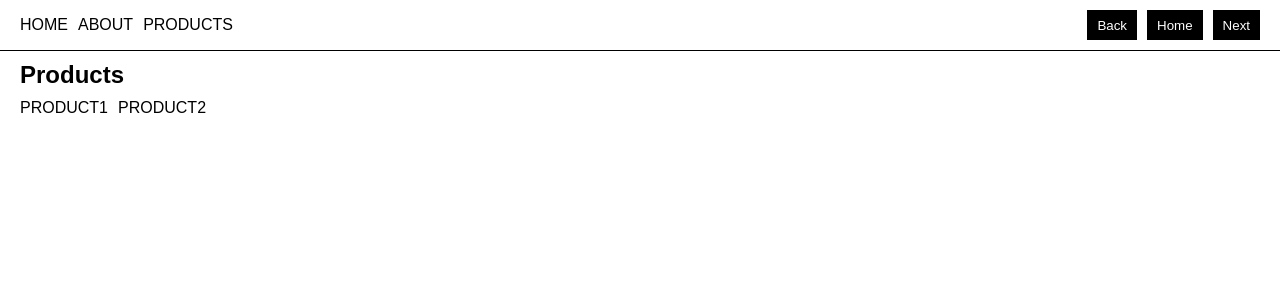
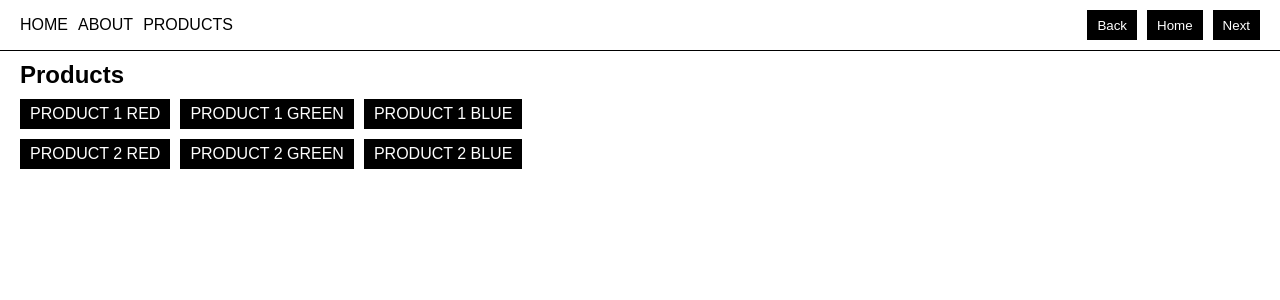
Before and after one commit to jonascavalcante/react-router, a React (Create React App) app: page /products in a window 1280 px wide. Shown: the top 300 px of the page. Built offline with nearby package versions, Linux system fonts and the light colour scheme; the HTML template or start-up script is replaced by a standard one.

Commit message:
feat: add useSearchParams

```diff
--- a/src/pages/Products/index.js
+++ b/src/pages/Products/index.js
@@ -13,10 +13,19 @@ const Products = () => {
         <h1>Products</h1>
 
         <nav className={styles.nav}>
+
           <ul>
-            <li><Link to='/Products/1'>Product1</Link></li>
-            <li><Link to='/Products/2'>Product2</Link></li>
+            <li><Link to='/Products/1?color=red'>Product 1 red</Link></li>
+            <li><Link to='/Products/1?color=green'>Product 1 green</Link></li>
+            <li><Link to='/Products/1?color=blue'>Product 1 blue</Link></li>
           </ul>
+
+          <ul>
+            <li><Link to='/Products/2?color=red'>Product 2 red</Link></li>
+            <li><Link to='/Products/2?color=green'>Product 2 green</Link></li>
+            <li><Link to='/Products/2?color=blue'>Product 2 blue</Link></li>
+          </ul>
+
         </nav>
 
       </div>
--- a/src/pages/Products/styles.module.css
+++ b/src/pages/Products/styles.module.css
@@ -1,6 +1,12 @@
 .container {
   padding: 10px 20px;
 
+  display: flex;
+  flex-direction: column;
+  gap: 10px;
+}
+
+.nav {
   display: flex;
   flex-direction: column;
   gap: 10px;
@@ -16,11 +22,16 @@
 }
 
 .nav a {
+  width: fit-content;
+  height: 30px;
+  padding: 0 10px;
+
+  display: grid;
+  place-items: center;
+
   text-transform: uppercase;
   text-decoration: none;
-  color: black;
+
+  color: white;
+  background-color: black;
 }
-
-.nav a:hover {
-  text-decoration: underline;
-}
--- a/src/pages/Products/subpages/Product/index.js
+++ b/src/pages/Products/subpages/Product/index.js
@@ -1,4 +1,4 @@
-import { useParams } from "react-router-dom";
+import { useParams, useSearchParams } from "react-router-dom";
 
 import styles from "./styles.module.css";
 
@@ -7,12 +7,34 @@ import { Header } from "../../../../components";
 const Product = () => {
 
   const paramns = useParams();
+  const [searchParamns, setSearchParamns] = useSearchParams();
+
+  let color = searchParamns.get('color');
+
+  const handleSearchParams = (color) => {
+    searchParamns.set('color', color);
+    setSearchParamns(searchParamns);
+  }
 
   return (
     <section>
       <Header />
       <div className={styles.container}>
-        <h2>Product{paramns.id}</h2>
+
+        <nav>
+          <ul>
+            <li><button onClick={() => handleSearchParams('red')}>Red</button></li>
+            <li><button onClick={() => handleSearchParams('green')}>Green</button></li>
+            <li><button onClick={() => handleSearchParams('blue')}>Blue</button></li>
+          </ul>
+        </nav>
+
+        <h2 style={{ color: `${color}` }}>
+          Product: {paramns.id}
+          <br />
+          Color: {color}
+        </h2>
+
       </div>
     </section>
   )
--- a/src/pages/Products/subpages/Product/styles.module.css
+++ b/src/pages/Products/subpages/Product/styles.module.css
@@ -1,3 +1,24 @@
 .container {
   padding: 10px 20px;
+
+  display: flex;
+  flex-direction: column;
+  gap: 10px;
 }
+
+.container nav ul {
+  display: flex;
+  gap: 10px;
+}
+
+.container nav ul li {
+  list-style: none;
+}
+
+.container nav ul li button {
+  width: fit-content;
+  height: 30px;
+  padding: 0 10px;
+  color: white;
+  background-color: black;
+}
```
